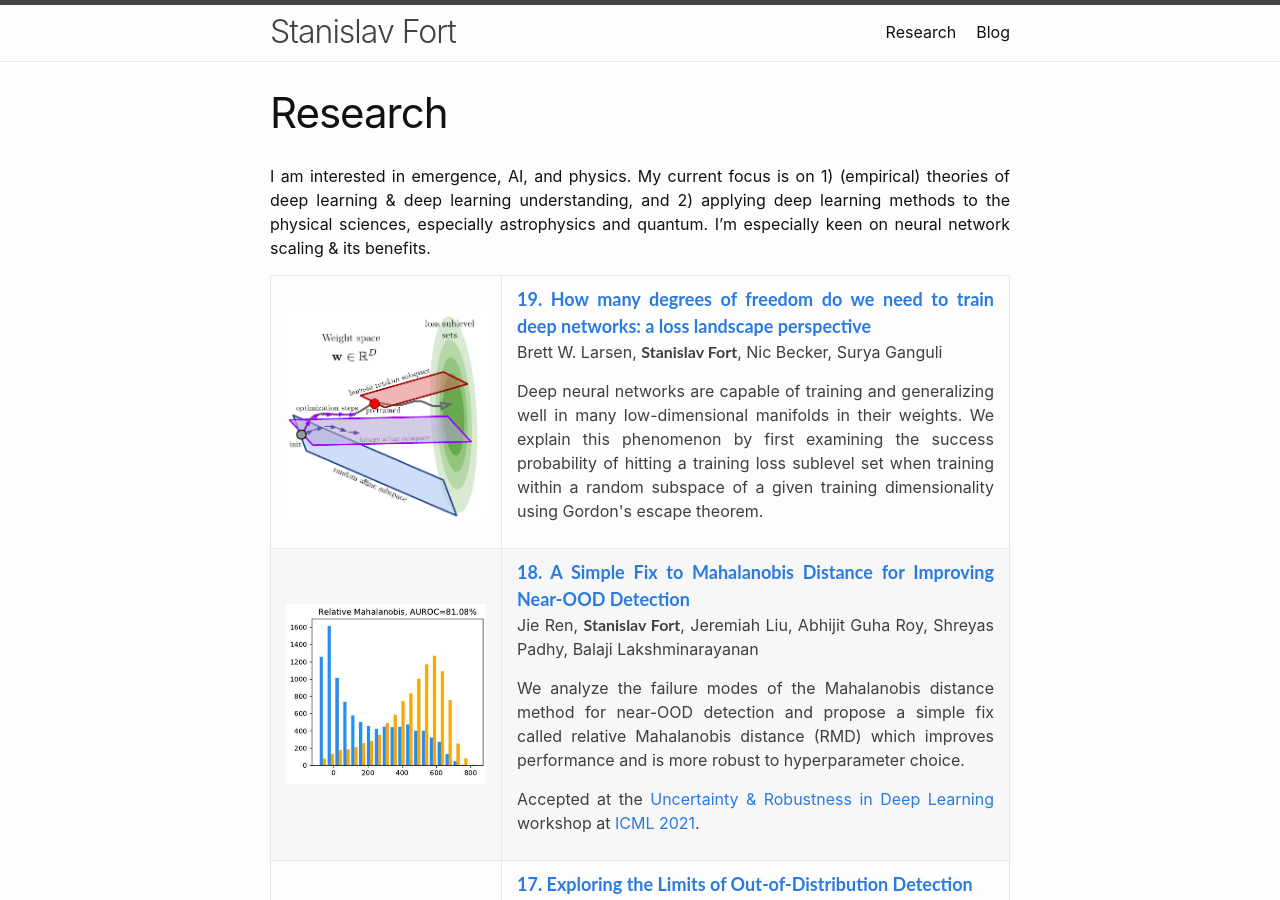
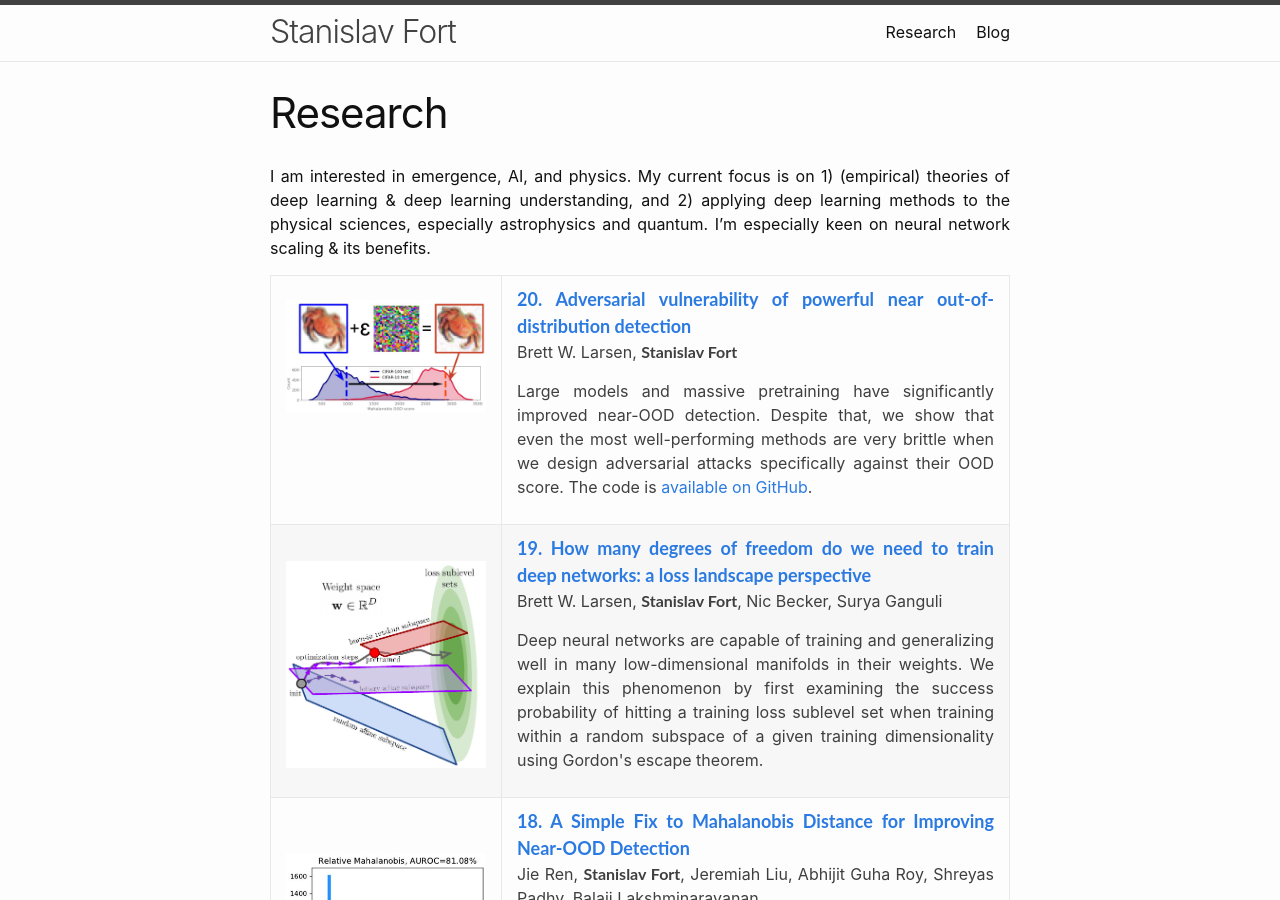
Before and after one commit to stanislavfort/stanislavfort.github.io, a Jekyll site: the page built from pages/research.md, in a window 1280 px wide and 900 px high. Built offline with Jekyll 4.4.1, drawn with Linux system fonts in a browser that asks for light colours.

Commit message:
updated papers and a new paper image for near OOD adversaries

```diff
--- a/pages/research.md
+++ b/pages/research.md
@@ -61,6 +61,23 @@ I am interested in emergence, AI, and physics. My current focus is on 1) (empiri
 
 
         <tr>
+
+<td width="25%">
+
+                          <div class="one">
+                              <img src="/images/nearOOD.jpg"><p></p>
+                          </div>
+                            </td>
+                            <td width="75%" valign="top">
+                    <p><a href = "https://arxiv.org/abs/2107.05802">
+                      <papertitle>20. Adversarial vulnerability of powerful near out-of-distribution detection</papertitle></a><br>
+      Brett W. Larsen, <strong>Stanislav Fort</strong><br>
+                            </p><p></p>
+                      <p>Large models and massive pretraining have significantly improved near-OOD detection. Despite that, we show that even the most well-performing methods are very brittle when we design adversarial attacks specifically against their OOD score. The code is <a href="https://github.com/stanislavfort/adversaries_to_OOD_detection">available on GitHub</a>.</p>
+                            </td>
+                          </tr>
+
+<tr>
 
 <td width="25%">
 
```
Also changed, not shown: images/nearOOD.jpg (added).
